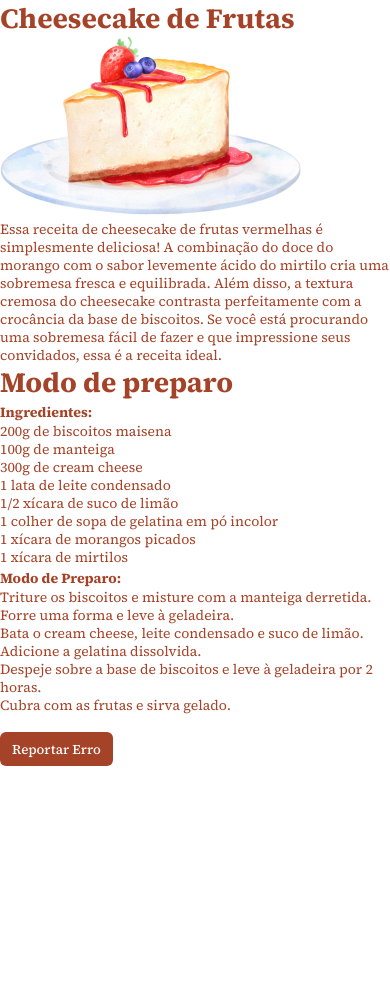
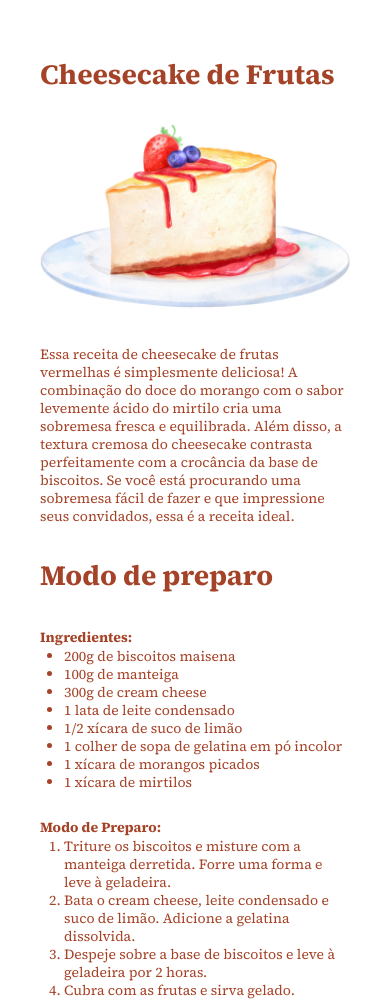
Before and after one commit to felipe-b-oliveira/site-ignite-cheesecake, a plain HTML site: page index.html in a window 390 px wide. Shown: the top 1002 px of the page. Before the commit the page ends 844 px from the top, so only its background shows below. Drawn offline with Linux system fonts and the light colour scheme.

Commit message:
feat: finish mobile first layout

```diff
--- a/index.html
+++ b/index.html
@@ -21,8 +21,8 @@
         </div>
         <div class="ingredients">
             <h2>Modo de preparo</h2>
+            <strong>Ingredientes:</strong>
             <ul>
-                <strong>Ingredientes:</strong>
                 <li>200g de biscoitos maisena</li>
                 <li>100g de manteiga</li>
                 <li>300g de cream cheese</li>
@@ -33,8 +33,8 @@
                 <li>1 xícara de mirtilos</li>
             </ul>
 
+            <strong>Modo de Preparo:</strong>
             <ol>
-                <strong>Modo de Preparo:</strong>
                 <li>Triture os biscoitos e misture com a manteiga derretida. Forre uma forma e leve à geladeira.</li>
                 <li>Bata o cream cheese, leite condensado e suco de limão. Adicione a gelatina dissolvida.</li>
                 <li>Despeje sobre a base de biscoitos e leve à geladeira por 2 horas.</li>
--- a/style.css
+++ b/style.css
@@ -2,6 +2,7 @@
     margin: 0;
     padding: 0;
     box-sizing: border-box;
+
     -webkit-font-smoothing: antialiased;
     -moz-osx-font-smoothing: grayscale;
 }
@@ -16,6 +17,24 @@ body {
     font-size: 1.6rem;
 }
 
+main {
+    max-width: 32rem;
+
+    margin-inline: auto;
+
+    padding: 5.6rem 4rem;
+    box-sizing: content-box;
+
+    display: flex;
+    flex-direction: column;
+    gap: 3.2rem;
+}
+
+img {
+    width: 100%;
+    margin-block: 3.2rem;
+}
+
 button {
     font-family: 'Source Serif 4', serif;
     font-weight: 500;
@@ -26,7 +45,7 @@ button {
     padding: .8rem 1.2rem;
     border: 0;
     border-radius: .6rem;
-    margin-top: 1.8rem;
+    margin-top: 3.2rem;
 }
 
 h1,
@@ -35,9 +54,22 @@ h2 {
     line-height: 3.6rem;
 }
 
+h2 {
+    margin-bottom: 3.2rem;
+}
+
 p,
 li,
 strong {
     font-size: 1.4rem;
     line-height: 1.8rem;
 }
+
+ul,
+ol {
+    padding-left: 2.4rem;
+}
+
+ul {
+    margin-bottom: 2.4rem;
+}
```
